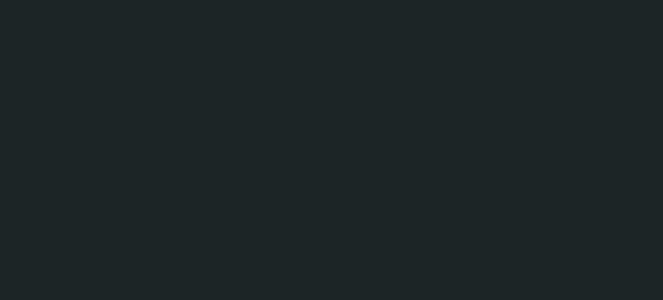
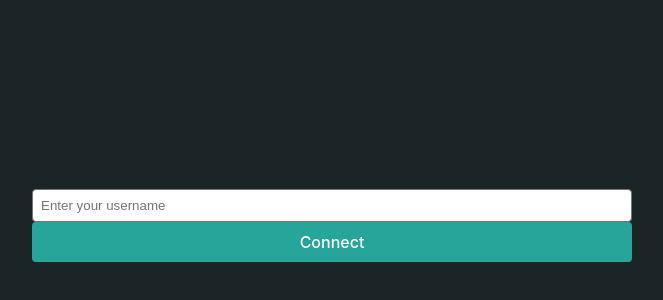
Before and after one commit to dharshan-kumar-ks/PGBuddy-FrontEnd, a React (Vite) app: page /test in a window 1280 px wide. Before the commit this address had no page. Shown: the part 152-452 px from the top of the page, without its empty margins (308-971 px from the left). Built offline with nearby package versions, Linux system fonts and the light colour scheme.

Commit message:
created a new /test page to test the websocket & it is working now

```diff
--- a/src/App.jsx
+++ b/src/App.jsx
@@ -25,6 +25,8 @@
 import TopNavigationBar from './components/Navigation/TopNavigationBar';
 import AdminTopNavigationBar from './components/AdminPages/AdminNavigation/AdminTopNavigationBar';
 import './App.css';
+
+import Chat from './errorHandling/Chat'; // Corrected the import path for the Chat component
 
 function App() {
   return (
@@ -62,6 +64,9 @@
                   <TicketListFullPage NavigationBar={ location.state?.NavigationBar === 'AdminTopNavigationBar' ? AdminTopNavigationBar: TopNavigationBar} /> </ProtectedRoute> } />
             <Route path="/ticket/:id" element={ <ProtectedRoute allowedRoles={['RESIDENT', 'ADMIN']}>
                   <IndividualTicketPage NavigationBar={ location.state?.NavigationBar === 'AdminTopNavigationBar' ? AdminTopNavigationBar: TopNavigationBar} /> </ProtectedRoute> } />
+
+            {/* <Test Pages> */}
+            <Route path="/test" element={<Chat />} />
           </Routes>
       </div>
     </Router>
--- a/src/components/Home/IndividualTicketsViewPage/IndividualTicketPage.jsx
+++ b/src/components/Home/IndividualTicketsViewPage/IndividualTicketPage.jsx
@@ -1,6 +1,7 @@
 import React, { useState, useEffect } from 'react';
 import { useLocation, useNavigate } from 'react-router-dom';
 import { Stomp } from '@stomp/stompjs';
+import SockJS from 'sockjs-client';
 import TopNavigationBar from '../../Navigation/TopNavigationBar';
 import AdminTopNavigationBar from '../../AdminPages/AdminNavigation/AdminTopNavigationBar';
 import './IndividualTicketPage.css';
@@ -28,8 +29,10 @@
     }
 
     console.log('Initializing native WebSocket connection...');
-    const ws = new WebSocket(`ws://localhost:8081/ws?token=${token}`);
-    const client = Stomp.over(ws);
+    //const ws = new WebSocket(`ws://localhost:8081/ws?token=${token}`);
+    //const client = Stomp.over(ws);
+    const socket = new SockJS(`http://localhost:8081/ws?token=${token}`);
+    const client = Stomp.over(socket);
     client.debug = (msg) => console.log('STOMP Debug:', msg);
 
     client.connect(
--- /dev/null
+++ b/src/errorHandling/Chat.css
@@ -0,0 +1,61 @@
+.chat-container {
+    max-width: 600px;
+    margin: 0 auto;
+    padding: 20px;
+    border: 1px solid #ccc;
+    border-radius: 8px;
+}
+
+.connect-container {
+    display: flex;
+    gap: 10px;
+}
+
+.chat-box {
+    display: flex;
+    flex-direction: column;
+    height: 500px;
+}
+
+.messages {
+    flex: 1;
+    overflow-y: auto;
+    margin-bottom: 10px;
+    border: 1px solid #eee;
+    padding: 10px;
+    border-radius: 4px;
+}
+
+.message {
+    margin-bottom: 10px;
+    padding: 8px;
+    border-radius: 4px;
+}
+
+.message.sent {
+    background-color: #e3f2fd;
+    align-self: flex-end;
+}
+
+.message.received {
+    background-color: #f1f1f1;
+    align-self: flex-start;
+}
+
+.notification {
+    font-style: italic;
+    color: #666;
+    text-align: center;
+}
+
+.message-input {
+    display: flex;
+    gap: 10px;
+}
+
+.message-input input {
+    flex: 1;
+    padding: 8px;
+    border: 1px solid #ccc;
+    border-radius: 4px;
+}
--- /dev/null
+++ b/src/errorHandling/Chat.jsx
@@ -0,0 +1,123 @@
+import React, { useState, useEffect, useRef } from 'react';
+import { Client } from '@stomp/stompjs';
+
+const Chat = () => {
+    const [messages, setMessages] = useState([]);
+    const [user, setUser] = useState('');
+    const [message, setMessage] = useState('');
+    const [connected, setConnected] = useState(false);
+    const clientRef = useRef(null);
+
+    useEffect(() => {
+        return () => {
+            if (clientRef.current) {
+                clientRef.current.deactivate();
+            }
+        };
+    }, []);
+
+    const connect = () => {
+        if (!user) return;
+
+        const client = new Client({
+            brokerURL: 'ws://localhost:8081/ws', // Updated to port 8081
+            debug: function(str) {
+                console.log(str); // Helpful for debugging
+            },
+            reconnectDelay: 5000,
+            heartbeatIncoming: 4000,
+            heartbeatOutgoing: 4000,
+            onConnect: () => {
+                setConnected(true);
+                client.subscribe('/topic/public', (message) => {
+                    const newMessage = JSON.parse(message.body);
+                    setMessages(prev => [...prev, newMessage]);
+                });
+
+                client.publish({
+                    destination: '/app/chat.addUser',
+                    body: JSON.stringify({
+                        sender: user,
+                        type: 'JOIN'
+                    })
+                });
+            },
+            onStompError: (frame) => {
+                console.error('Broker reported error: ' + frame.headers['message']);
+                console.error('Additional details: ' + frame.body);
+            }
+        });
+
+        client.activate();
+        clientRef.current = client;
+    };
+
+    const sendMessage = () => {
+        if (message.trim() && clientRef.current) {
+            const chatMessage = {
+                sender: user,
+                content: message,
+                type: 'CHAT'
+            };
+
+            clientRef.current.publish({
+                destination: '/app/chat.sendMessage',
+                body: JSON.stringify(chatMessage)
+            });
+            setMessage('');
+        }
+    };
+
+    const handleDisconnect = () => {
+        if (clientRef.current) {
+            clientRef.current.deactivate();
+            setConnected(false);
+        }
+    };
+
+    return (
+        <div className="chat-container">
+            {!connected ? (
+                <div className="connect-container">
+                    <input
+                        type="text"
+                        placeholder="Enter your username"
+                        value={user}
+                        onChange={(e) => setUser(e.target.value)}
+                    />
+                    <button onClick={connect}>Connect</button>
+                </div>
+            ) : (
+                <div className="chat-box">
+                    <div className="messages">
+                        {messages.map((msg, index) => (
+                            <div key={index} className={`message ${msg.sender === user ? 'sent' : 'received'}`}>
+                                {msg.type === 'JOIN' || msg.type === 'LEAVE' ? (
+                                    <div className="notification">{msg.sender} {msg.type === 'JOIN' ? 'joined' : 'left'} the chat</div>
+                                ) : (
+                                    <>
+                                        <div className="sender">{msg.sender}</div>
+                                        <div className="content">{msg.content}</div>
+                                    </>
+                                )}
+                            </div>
+                        ))}
+                    </div>
+                    <div className="message-input">
+                        <input
+                            type="text"
+                            value={message}
+                            onChange={(e) => setMessage(e.target.value)}
+                            onKeyPress={(e) => e.key === 'Enter' && sendMessage()}
+                            placeholder="Type a message..."
+                        />
+                        <button onClick={sendMessage}>Send</button>
+                        <button onClick={handleDisconnect}>Disconnect</button>
+                    </div>
+                </div>
+            )}
+        </div>
+    );
+};
+
+export default Chat;
```
